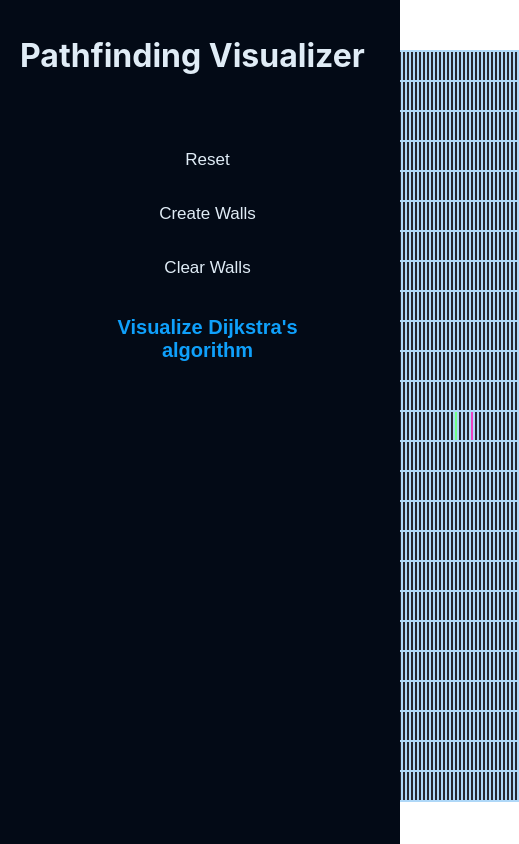
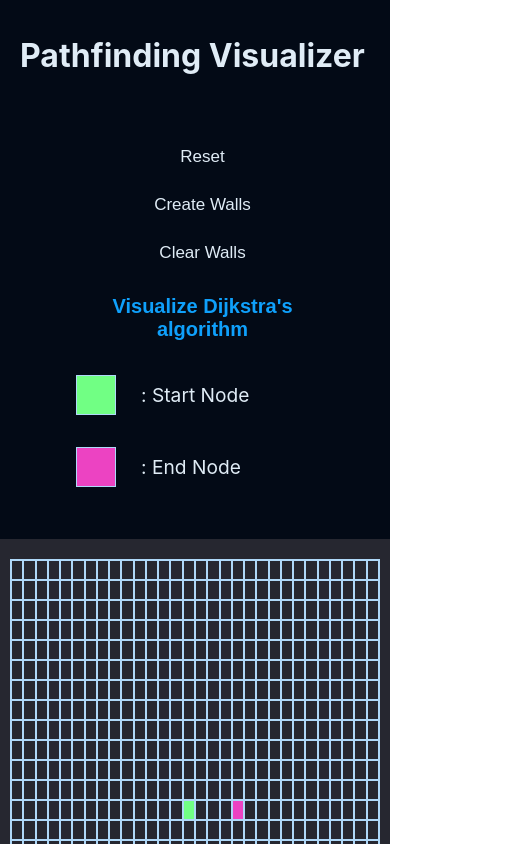
Before and after one commit to Nyx1on/Pathfinding-Visualizer, a React (Create React App) app: page / in a window 390 px wide. Shown: the top 844 px of the page, 519 px wide, since content can reach past the window. Built offline with nearby package versions, Linux system fonts and the light colour scheme.

Commit message:
updated styles of sidebar

```diff
--- a/src/PathfindingVisualizer/Main/PathfindingVisualizer.jsx
+++ b/src/PathfindingVisualizer/Main/PathfindingVisualizer.jsx
@@ -191,6 +191,7 @@ export default function PathfindingVisualizer() {
   return (
     <>
       <div
+      className="grid-container"
         style={{
           display: "flex",
           justifyContent: "space-between",
--- a/src/PathfindingVisualizer/Main/pathfindingvisualizer.css
+++ b/src/PathfindingVisualizer/Main/pathfindingvisualizer.css
@@ -2,9 +2,26 @@
   box-sizing: border-box;
 }
 
+.grid-container {
+  display: flex;
+  justify-content: center;
+  align-items: center;
+}
 .grid {
   border-spacing: 2px;
   border-collapse: collapse;
   margin: 50px 100px;
   padding: 5px;
 }
+
+@media (max-width: 768px) {
+  .grid-container {
+    flex-direction: column;
+  }
+  .grid {
+    border-spacing: 2px;
+    border-collapse: collapse;
+    margin: 20px 10px;
+    padding: 5px;
+  }
+}
--- a/src/PathfindingVisualizer/Node/Node.css
+++ b/src/PathfindingVisualizer/Node/Node.css
@@ -58,7 +58,7 @@
 .node-visited {
   animation-name: visitednode;
   animation-duration: 1.5s;
-  background-color: rgb(37, 149, 235)
+  background-color: rgb(37, 149, 235);
 }
 
 @keyframes visitednode {
@@ -110,3 +110,10 @@
     background-color: #fddf66;
   }
 }
+
+@media (max-width: 768px) {
+  .node {
+    width: 20px;
+    height: 20px;
+  }
+}
--- a/src/navbar/SideBar.jsx
+++ b/src/navbar/SideBar.jsx
@@ -54,14 +54,30 @@ export default function SideBar(props) {
                 Visualize Dijkstra's algorithm
               </button>
             </li>
+            <li
+              className="item"
+              style={{
+                display: "flex",
+                alignItems: "center",
+                padding: "16px",
+              }}
+            >
+              <div className="startNode" />
+              <div className="text" style={{ marginLeft: "20px" }}>
+                : Start Node
+              </div>
+            </li>
+            <li
+              className="item"
+              style={{ display: "flex", alignItems: "center", padding: "16px" }}
+            >
+              <div className="finishNode"></div>
+              <div className="text" style={{ marginLeft: "20px" }}>
+                : End Node
+              </div>
+            </li>
           </ul>
         </div>
-      </div>
-      <div className="footer">
-        <div className="startNode"></div>
-        <div className="text">: Start Node</div>
-        <div className="finishNode"></div>
-        <div className="text">: End Node</div>
       </div>
     </>
   );
--- a/src/navbar/sidebar.css
+++ b/src/navbar/sidebar.css
@@ -1,10 +1,9 @@
 .SideBar {
-  /* Add styles for left alignment */
   position: fixed;
   top: 0;
   left: 0;
   bottom: 0;
-  width: 400px; /* Adjust the width as needed */
+  width: 400px;
   background-color: #030a16;
   color: rgb(224, 236, 246);
   padding-top: 15px;
@@ -13,12 +12,6 @@
   align-items: flex-start;
   justify-content: flex-start;
   transition: transform 0.3s ease-in-out;
-  /* Initially hide the sidebar off-screen */
-}
-
-.SideBar.open {
-  /* Move the sidebar into view when open */
-  transform: translateX(0);
 }
 
 .SideBar ul {
@@ -110,6 +103,7 @@ button {
 
 .text {
   margin-right: 60px;
+  font-size: 1.2rem;
 }
 
 .startNode {
@@ -117,7 +111,7 @@ button {
   height: 40px;
   border: 1px solid rgb(175, 216, 248);
   margin-right: 5px;
-  background-image: url(../styling/go-start-svgrepo-com.png);
+  background-color: rgb(113, 255, 132);
   background-position: center;
   background-size: cover;
 }
@@ -127,7 +121,18 @@ button {
   height: 40px;
   border: 1px solid rgb(175, 216, 248);
   margin-right: 5px;
-  background-image: url(../styling/14274017891654131770.svg);
+  background-color: rgb(236, 67, 194);
   background-position: center;
   background-size: cover;
 }
+
+@media (max-width: 768px) {
+  .SideBar {
+    position: relative;
+    top: 0;
+    width: 100%;
+  }
+  .item {
+    padding: 2px 0px;
+  }
+}
```
